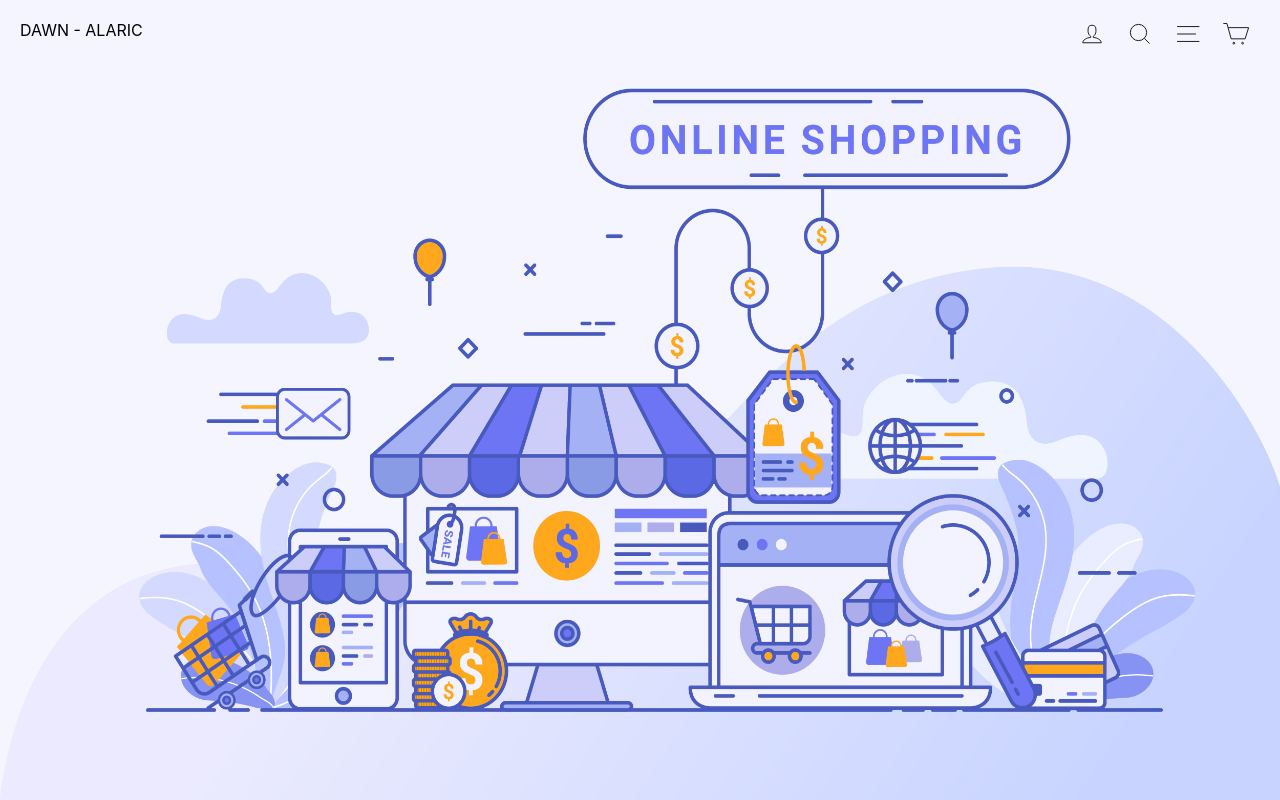
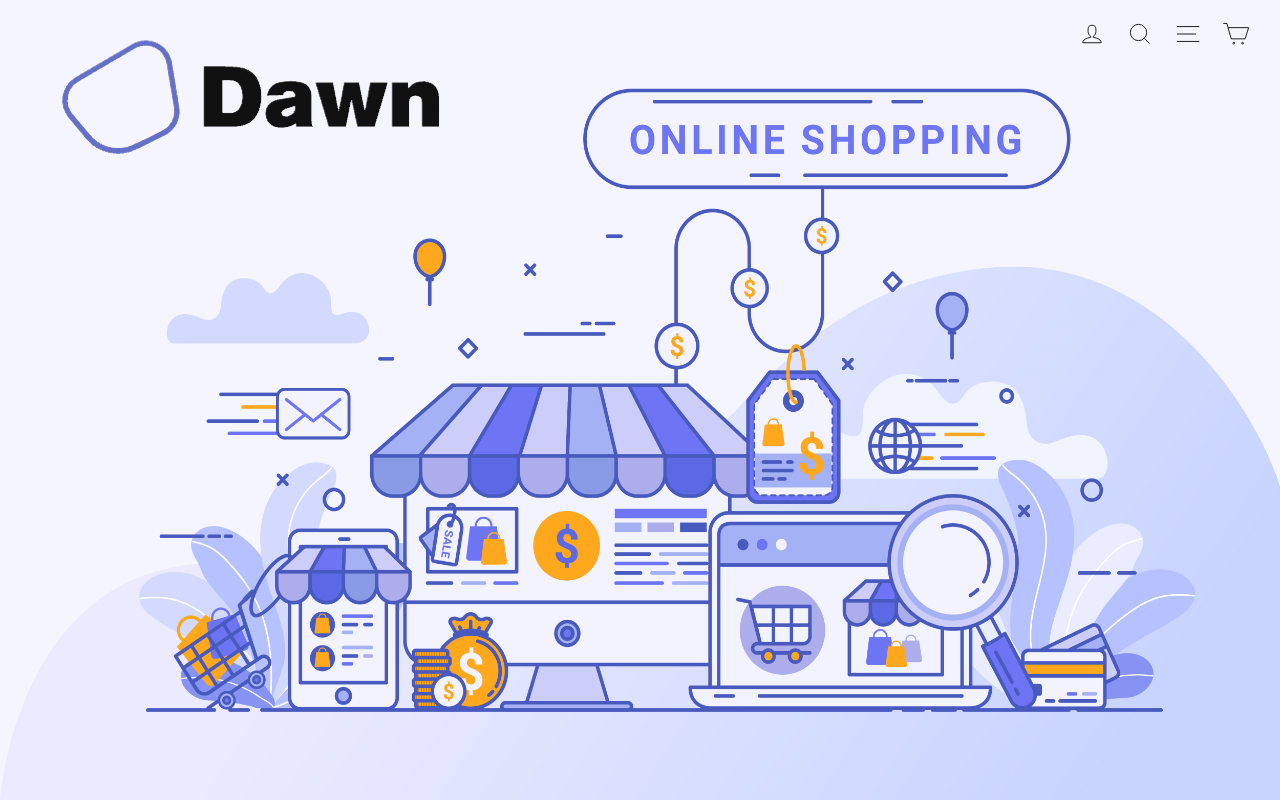
Before and after one commit to christianparanas/tindahan-frontend, a Next.js app: page / in a window 1280 px wide. Shown: the top 800 px of the page. Built offline with nearby package versions, Linux system fonts and the light colour scheme.

Commit message:
Added loho

```diff
--- a/components/Nav.jsx
+++ b/components/Nav.jsx
@@ -63,7 +63,7 @@ export default function Nav() {
 			<div className={upperNav}>
 				<div className="logo">
           <Link href="/">
-            DAWN - ALARIC
+            <img src="/logo.png" alt="" />
            </Link>
         </div>
 				<div className="upper_nav_svgs">
```
